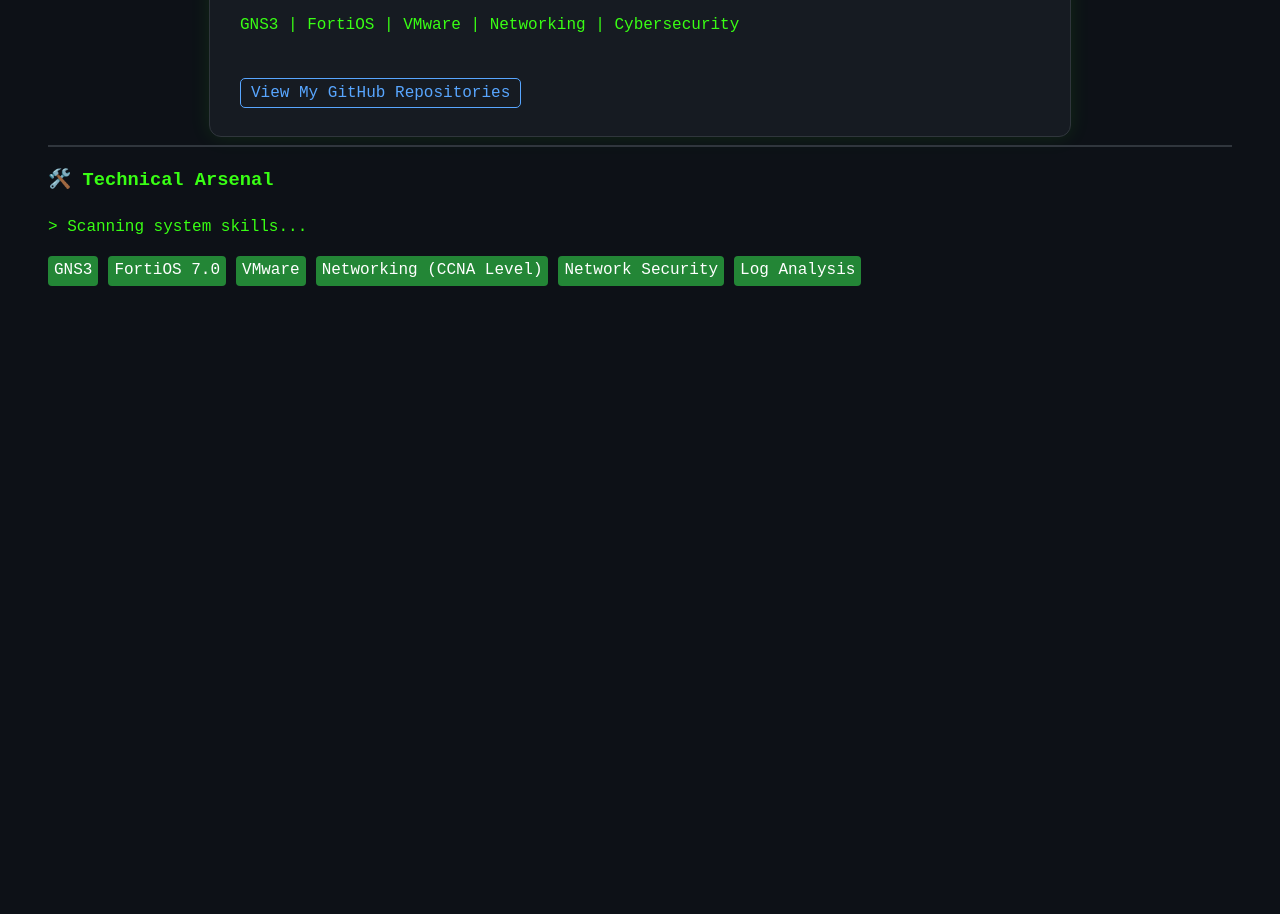
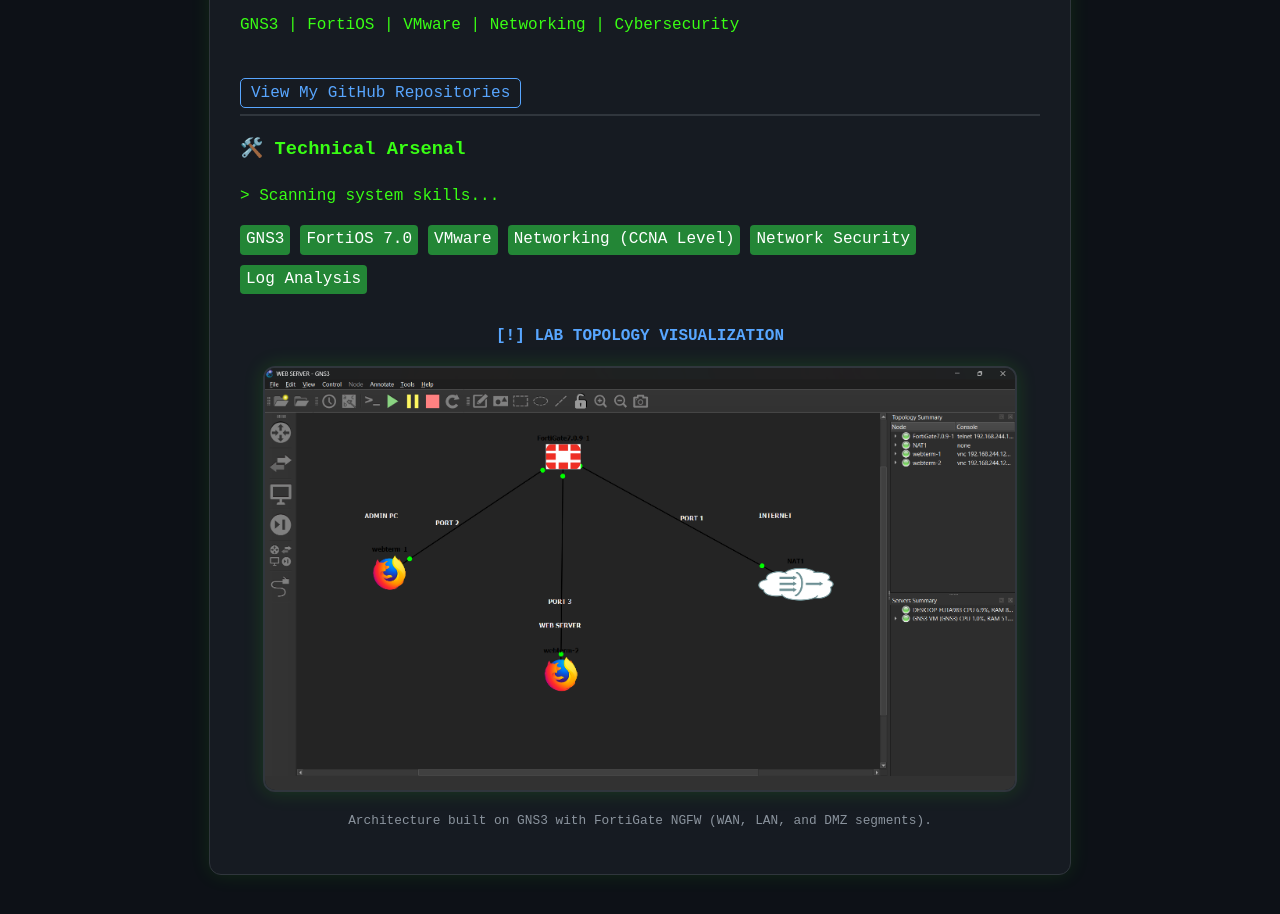
Before and after one commit to marouaneharrari2-design/marouaneharrari2-design.github.io, a plain HTML site: page index.html in a window 1280 px wide. Shown: the part 608-1522 px from the top of the page. Before the commit the page ends 942 px from the top, so only its background shows below. Drawn offline with Linux system fonts and the light colour scheme.

Commit message:
Update index.html

```diff
--- a/index.html
+++ b/index.html
@@ -32,10 +32,7 @@
         <p>GNS3 | FortiOS | VMware | Networking | Cybersecurity</p>
         <br>
         <a href="https://github.com/marouaneharrari2-design" target="_blank">View My GitHub Repositories</a>
-    </div>
-</body>
-</html>
-<hr style="border: 0.5px solid #30363d;">
+        <hr style="border: 0.5px solid #30363d;">
 <h3>🛠️ Technical Arsenal</h3>
 <p>> Scanning system skills...</p>
 <div style="display: flex; gap: 10px; flex-wrap: wrap;">
@@ -46,3 +43,11 @@
     <span class="highlight">Network Security</span>
     <span class="highlight">Log Analysis</span>
 </div>
+<div style="text-align: center; margin-top: 30px;">
+    <p style="color: #58a6ff; font-weight: bold;">[!] LAB TOPOLOGY VISUALIZATION</p>
+    <img src="lab-topology.png" alt="GNS3 Network Topology" style="width: 100%; max-width: 750px; border: 2px solid #30363d; border-radius: 12px; box-shadow: 0 0 20px rgba(57, 255, 20, 0.15);">
+    <p style="font-size: 0.8em; color: #8b949e; margin-top: 10px;">Architecture built on GNS3 with FortiGate NGFW (WAN, LAN, and DMZ segments).</p>
+</div>
+    </div>
+</body>
+</html>
```
